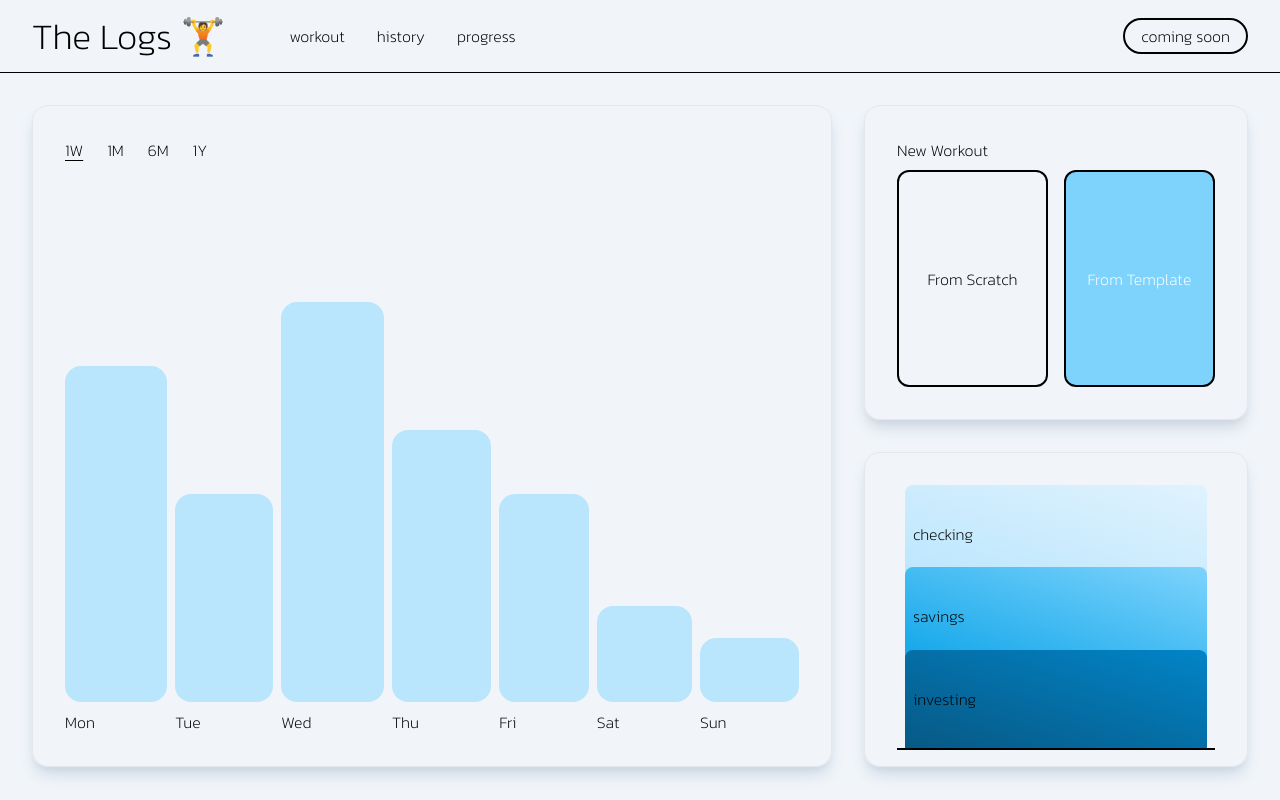
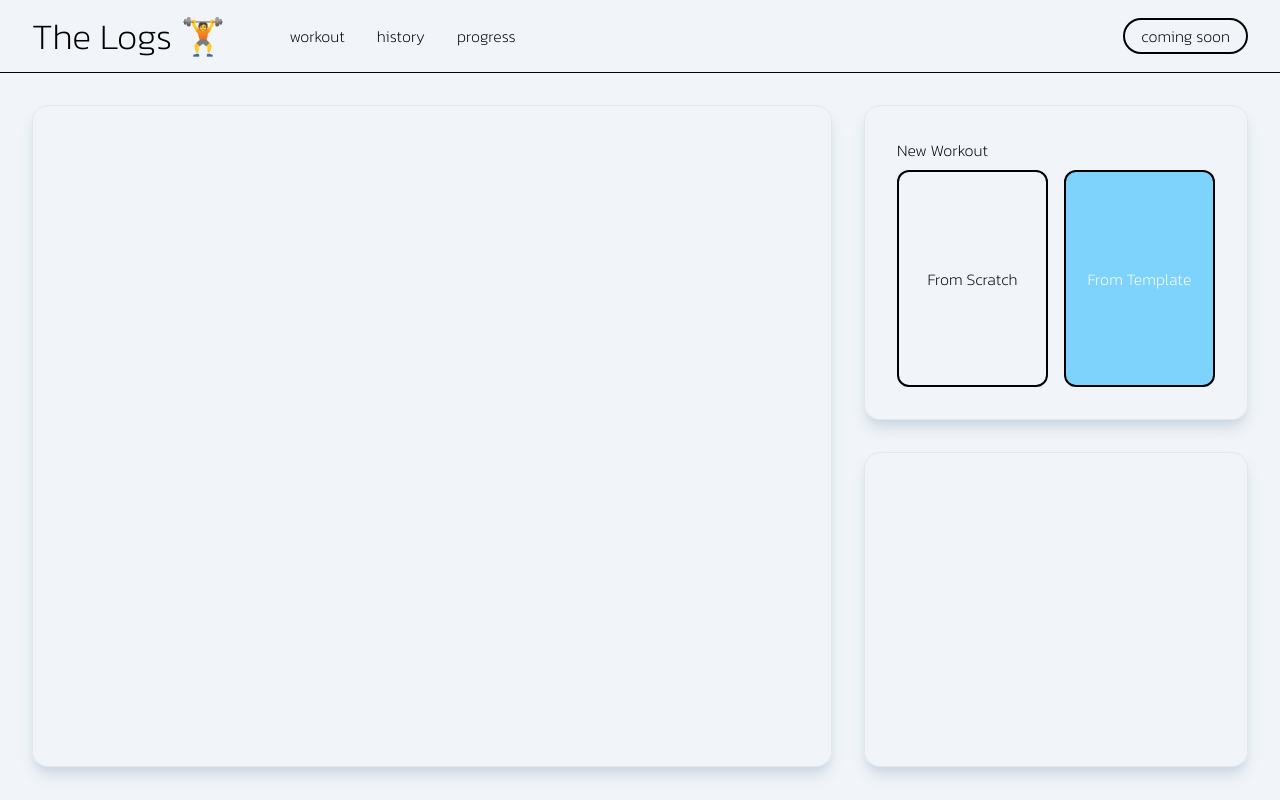
Before and after one commit to dannygrimmig/workout-app, a Next.js app: page / in a window 1280 px wide. Built offline with nearby package versions, Linux system fonts and the light colour scheme.

Commit message:
comment out dashboard

```diff
--- a/app/page.tsx
+++ b/app/page.tsx
@@ -1,19 +1,16 @@
-import { HistoryGridItem } from "./ui/Dashboard/HistoryGridItem";
-import { Wallet } from "./ui/Dashboard/Wallet";
 import { NewWorkout } from "./ui/Dashboard/NewWorkout";
 
 export default function Home() {
   return (
     <main className="w-full min-h-[calc(100vh-74px)] grid grid-cols-1 grid-rows-3 md:grid-cols-3 md:grid-rows-2 gap-8 p-8">
-      <GridItem link="history" className="md:col-span-2 md:row-span-2">
-        <HistoryGridItem />
-      </GridItem>
+      <GridItem
+        link="history"
+        className="md:col-span-2 md:row-span-2"
+      ></GridItem>
       <GridItem link="add">
         <NewWorkout />
       </GridItem>
-      <GridItem link="profile">
-        <Wallet />
-      </GridItem>
+      <GridItem link="profile"></GridItem>
     </main>
   );
 }
--- a/app/ui/Dashboard/HistoryGridItem.tsx
+++ b/app/ui/Dashboard/HistoryGridItem.tsx
@@ -1,132 +1,132 @@
-"use client";
-import * as React from "react";
+// "use client";
+// import * as React from "react";
 
-const Date_Options = ["1W", "1M", "6M", "1Y"];
+// const Date_Options = ["1W", "1M", "6M", "1Y"];
 
-const WEEK = ["Mon", "Tue", "Wed", "Thu", "Fri", "Sat", "Sun"];
-const MONTH = ["4/1", "4/8", "4/15", "4/22", "4/29"];
-const YEAR = [
-  "Jan",
-  "Feb",
-  "Mar",
-  "Apr",
-  "May",
-  "Jun",
-  "Jul",
-  "Aug",
-  "Sep",
-  "Oct",
-  "Nov",
-  "Dec",
-];
+// const WEEK = ["Mon", "Tue", "Wed", "Thu", "Fri", "Sat", "Sun"];
+// const MONTH = ["4/1", "4/8", "4/15", "4/22", "4/29"];
+// const YEAR = [
+//   "Jan",
+//   "Feb",
+//   "Mar",
+//   "Apr",
+//   "May",
+//   "Jun",
+//   "Jul",
+//   "Aug",
+//   "Sep",
+//   "Oct",
+//   "Nov",
+//   "Dec",
+// ];
 
-const DateMap: Record<string, string[]> = {
-  "1W": WEEK,
-  "1M": MONTH,
-  "6M": YEAR.slice(6),
-  "1Y": YEAR,
-};
+// const DateMap: Record<string, string[]> = {
+//   "1W": WEEK,
+//   "1M": MONTH,
+//   "6M": YEAR.slice(6),
+//   "1Y": YEAR,
+// };
 
-export function HistoryGridItem() {
-  const [currentDate, setCurrentDate] = React.useState<string>("1W");
+// export function HistoryGridItem() {
+//   const [currentDate, setCurrentDate] = React.useState<string>("1W");
 
-  return (
-    <div className="flex flex-col justify-between w-full h-full">
-      <NavToggle
-        options={Date_Options}
-        currentOption={currentDate}
-        onOptionChange={(newOption) => setCurrentDate(newOption)}
-      />
-      <div className="flex-1flex items-end">
-        <BarChart items={DateMap[currentDate]} />
-      </div>
-    </div>
-  );
-}
+//   return (
+//     <div className="flex flex-col justify-between w-full h-full">
+//       <NavToggle
+//         options={Date_Options}
+//         currentOption={currentDate}
+//         onOptionChange={(newOption) => setCurrentDate(newOption)}
+//       />
+//       <div className="flex-1flex items-end">
+//         <BarChart items={DateMap[currentDate]} />
+//       </div>
+//     </div>
+//   );
+// }
 
-type BarChartProps = {
-  items: string[];
-};
+// type BarChartProps = {
+//   items: string[];
+// };
 
-function BarChart(props: BarChartProps) {
-  // imported
-  const { items } = props;
+// function BarChart(props: BarChartProps) {
+//   // imported
+//   const { items } = props;
 
-  // managed
-  const ref = React.useRef(null);
-  const [height, setHeight] = React.useState(0);
+//   // managed
+//   const ref = React.useRef(null);
+//   const [height, setHeight] = React.useState(0);
 
-  React.useEffect(() => {
-    if (ref.current) {
-      setHeight(ref.current.clientHeight - 6);
-    }
-  }, [ref]);
+//   React.useEffect(() => {
+//     if (ref.current) {
+//       setHeight(ref.current.clientHeight - 6);
+//     }
+//   }, [ref]);
 
-  return (
-    <div ref={ref} className="grid grid-flow-col-dense gap-2 grow bg-orange">
-      {items.map((item, i) => {
-        const currHeight = Math.floor(Math.random() * height);
-        return <BarChartItem key={item} title={item} height={currHeight} />;
-      })}
-    </div>
-  );
-}
+//   return (
+//     <div ref={ref} className="grid grid-flow-col-dense gap-2 grow bg-orange">
+//       {items.map((item, i) => {
+//         const currHeight = Math.floor(Math.random() * height);
+//         return <BarChartItem key={item} title={item} height={currHeight} />;
+//       })}
+//     </div>
+//   );
+// }
 
-type BarChartItemProps = {
-  title: string;
-  height: number;
-  baseColor?: string;
-  activeColor?: string;
-};
-function BarChartItem(props: BarChartItemProps) {
-  const {
-    title,
-    height,
-    baseColor = "bg-sky-400",
-    activeColor = "bg-sky-200",
-  } = props;
+// type BarChartItemProps = {
+//   title: string;
+//   height: number;
+//   baseColor?: string;
+//   activeColor?: string;
+// };
+// function BarChartItem(props: BarChartItemProps) {
+//   const {
+//     title,
+//     height,
+//     baseColor = "bg-sky-400",
+//     activeColor = "bg-sky-200",
+//   } = props;
 
-  const [isActive, setIsActive] = React.useState(false);
+//   const [isActive, setIsActive] = React.useState(false);
 
-  return (
-    <div className="flex flex-col justify-end gap-2">
-      {isActive && <p>{height}</p>}
-      <button
-        type="button"
-        className={`rounded-2xl ${isActive ? baseColor : activeColor}`}
-        onMouseOver={() => setIsActive(true)}
-        onMouseLeave={() => setIsActive(false)}
-        style={{ height: `${height}rem` }}
-      ></button>
-      <h3>{title}</h3>
-    </div>
-  );
-}
+//   return (
+//     <div className="flex flex-col justify-end gap-2">
+//       {isActive && <p>{height}</p>}
+//       <button
+//         type="button"
+//         className={`rounded-2xl ${isActive ? baseColor : activeColor}`}
+//         onMouseOver={() => setIsActive(true)}
+//         onMouseLeave={() => setIsActive(false)}
+//         style={{ height: `${height}rem` }}
+//       ></button>
+//       <h3>{title}</h3>
+//     </div>
+//   );
+// }
 
-type NavToggleProps = {
-  options: string[];
-  currentOption?: string;
-  onOptionChange: (newOption: string) => void;
-};
-function NavToggle(props: NavToggleProps) {
-  const { options, currentOption, onOptionChange } = props;
+// type NavToggleProps = {
+//   options: string[];
+//   currentOption?: string;
+//   onOptionChange: (newOption: string) => void;
+// };
+// function NavToggle(props: NavToggleProps) {
+//   const { options, currentOption, onOptionChange } = props;
 
-  return (
-    <ul className="flex gap-6">
-      {options.map((option, i) => (
-        <li key={i}>
-          <button
-            type="button"
-            onClick={() => onOptionChange(option)}
-            className={`${
-              option === currentOption &&
-              "underline underline-offset-4 decoration-1"
-            } `}
-          >
-            {option}
-          </button>
-        </li>
-      ))}
-    </ul>
-  );
-}
+//   return (
+//     <ul className="flex gap-6">
+//       {options.map((option, i) => (
+//         <li key={i}>
+//           <button
+//             type="button"
+//             onClick={() => onOptionChange(option)}
+//             className={`${
+//               option === currentOption &&
+//               "underline underline-offset-4 decoration-1"
+//             } `}
+//           >
+//             {option}
+//           </button>
+//         </li>
+//       ))}
+//     </ul>
+//   );
+// }
--- a/app/ui/Dashboard/Wallet.tsx
+++ b/app/ui/Dashboard/Wallet.tsx
@@ -1,48 +1,48 @@
-"use client";
-import * as React from "react";
+// "use client";
+// import * as React from "react";
 
-const WALLET = [
-  { name: "checking", color: "from-sky-200 to-sky-100" },
-  { name: "savings", color: "from-sky-500 to-sky-300" },
-  { name: "investing", color: "from-sky-800 to-sky-600" },
-];
+// const WALLET = [
+//   { name: "checking", color: "from-sky-200 to-sky-100" },
+//   { name: "savings", color: "from-sky-500 to-sky-300" },
+//   { name: "investing", color: "from-sky-800 to-sky-600" },
+// ];
 
-export function Wallet() {
-  const [activeCard, setActiveCard] = React.useState<string | null>(null);
+// export function Wallet() {
+//   const [activeCard, setActiveCard] = React.useState<string | null>(null);
 
-  return (
-    <div className="grid grid-rows-3 w-full h-full mt-4 px-2 border-b-2 border-black">
-      {WALLET.map((item) => (
-        <WalletItem
-          key={item.name}
-          name={item.name}
-          className={item.color}
-          isActive={item.name === activeCard}
-          onCardChange={(newCard: string) => setActiveCard(newCard)}
-        />
-      ))}
-    </div>
-  );
-}
+//   return (
+//     <div className="grid grid-rows-3 w-full h-full mt-4 px-2 border-b-2 border-black">
+//       {WALLET.map((item) => (
+//         <WalletItem
+//           key={item.name}
+//           name={item.name}
+//           className={item.color}
+//           isActive={item.name === activeCard}
+//           onCardChange={(newCard: string) => setActiveCard(newCard)}
+//         />
+//       ))}
+//     </div>
+//   );
+// }
 
-type WalletItemProps = {
-  name: string;
-  className: string;
-  isActive?: boolean;
-  onCardChange: (newCard: string | null) => void;
-};
-function WalletItem(props: WalletItemProps) {
-  const { name, className, isActive, onCardChange } = props;
+// type WalletItemProps = {
+//   name: string;
+//   className: string;
+//   isActive?: boolean;
+//   onCardChange: (newCard: string | null) => void;
+// };
+// function WalletItem(props: WalletItemProps) {
+//   const { name, className, isActive, onCardChange } = props;
 
-  return (
-    <button
-      type="button"
-      className={`text-left rounded-t-lg -mt-4 p-2 from-inherit bg-gradient-to-tr ${className} ${
-        isActive && "row-span-2"
-      }`}
-      onClick={() => onCardChange(isActive ? null : name)}
-    >
-      {name}
-    </button>
-  );
-}
+//   return (
+//     <button
+//       type="button"
+//       className={`text-left rounded-t-lg -mt-4 p-2 from-inherit bg-gradient-to-tr ${className} ${
+//         isActive && "row-span-2"
+//       }`}
+//       onClick={() => onCardChange(isActive ? null : name)}
+//     >
+//       {name}
+//     </button>
+//   );
+// }
```
